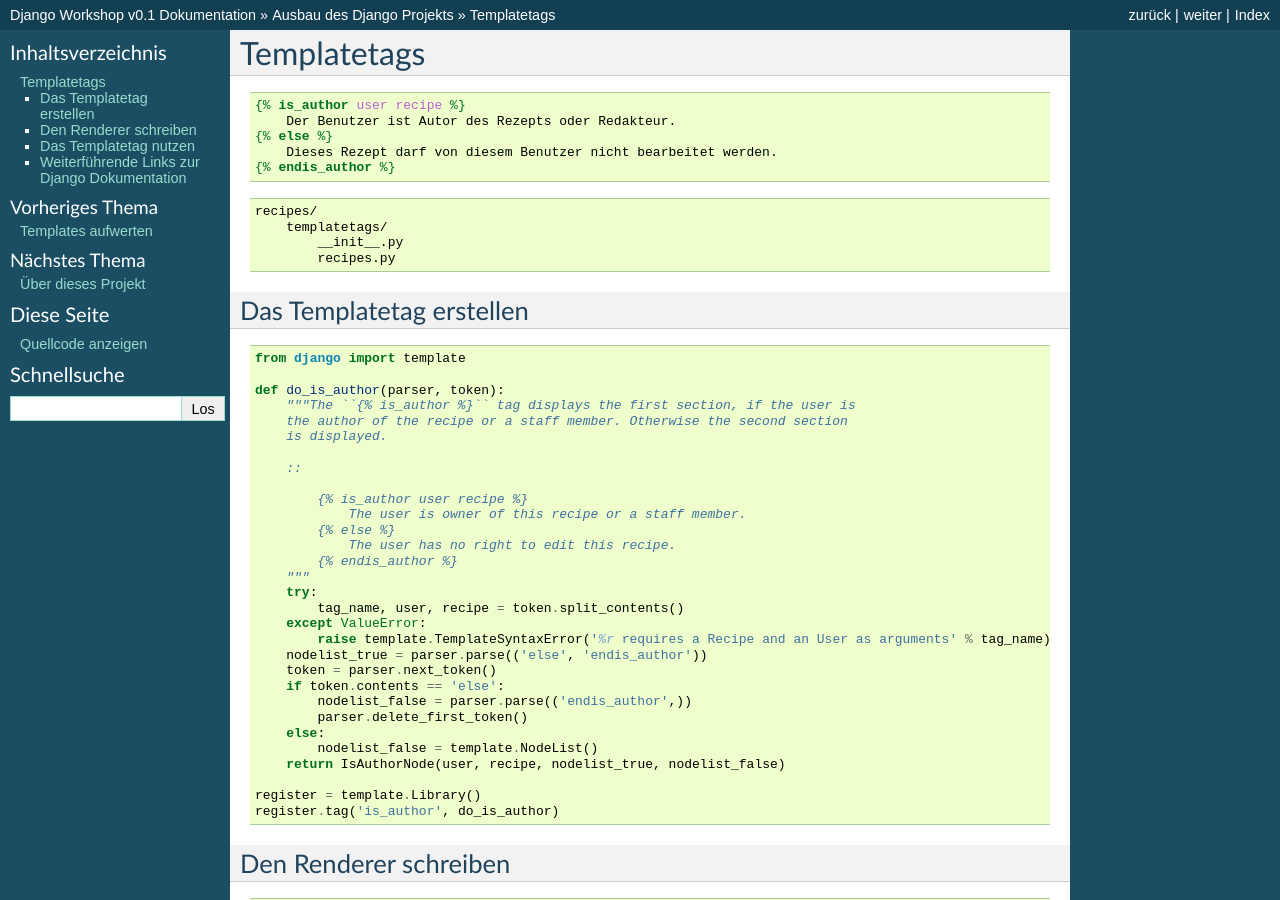
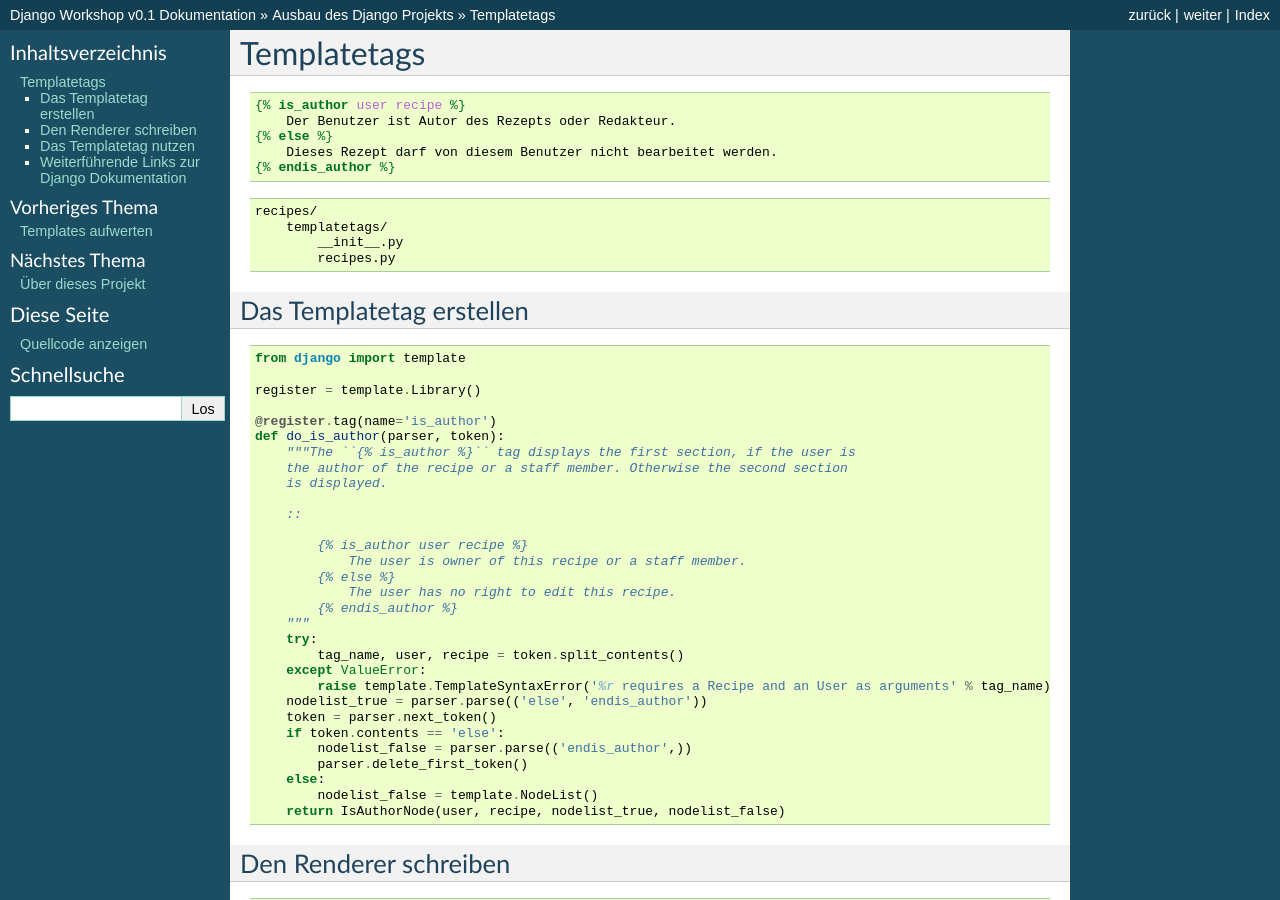
Before and after one commit to keimlink/django-workshop, a Sphinx documentation site: the page built from docs/ausbau/templatetags.rst, in a window 1280 px wide and 900 px high. Built offline with Sphinx 7.4.7, drawn with Linux system fonts in a browser that asks for light colours.

Commit message:
register Funktion gegen Decorator getauscht.

```diff
--- a/docs/ausbau/templatetags.rst
+++ b/docs/ausbau/templatetags.rst
@@ -23,6 +23,9 @@ Das Templatetag erstellen
 
     from django import template
 
+    register = template.Library()
+
+    @register.tag(name='is_author')
     def do_is_author(parser, token):
         """The ``{% is_author %}`` tag displays the first section, if the user is
         the author of the recipe or a staff member. Otherwise the second section
@@ -48,9 +51,6 @@ Das Templatetag erstellen
         else:
             nodelist_false = template.NodeList()
         return IsAuthorNode(user, recipe, nodelist_true, nodelist_false)
-
-    register = template.Library()
-    register.tag('is_author', do_is_author)
 
 Den Renderer schreiben
 ======================
```
